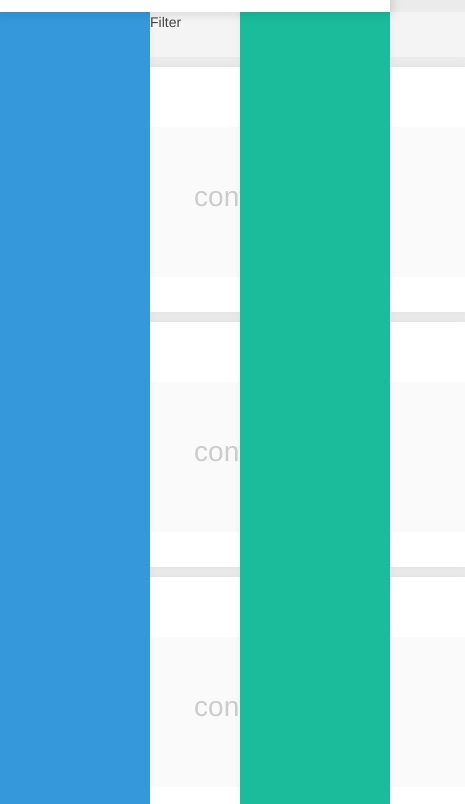
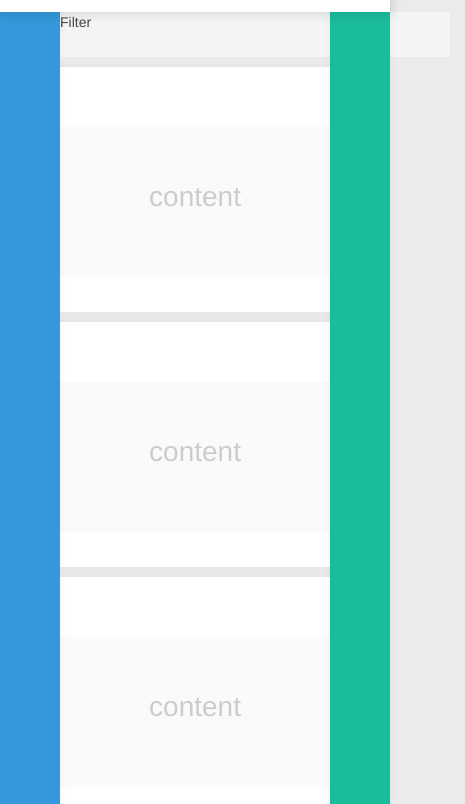
Before and after one commit to TheYoonuchs/TheYoonuchs.github.io, a plain HTML site: page index.html in a window 390 px wide. Shown: the part 38-842 px from the top of the page, 465 px wide, since content can reach past the window. Drawn offline with nearby package versions, Linux system fonts and the light colour scheme.

Commit message:
ปรับปรังตามขนาดหนเาจอ

```diff
--- a/css/screen.css
+++ b/css/screen.css
@@ -19,3 +19,25 @@
     margin-right: 150px;
   }
 }
+
+@media only screen and (max-width : 780px) {
+
+  .content {
+    width: 350px;
+  }
+
+  .pi-nav-left {
+    width: 60px;
+    background-color: #3498db;
+  }
+
+  .pi-nav-right {
+    width: 60px;
+    background-color: #1abc9c;
+  }
+
+  header {
+    margin-left: 60px;
+    margin-right: 60px;
+  }
+}
```
